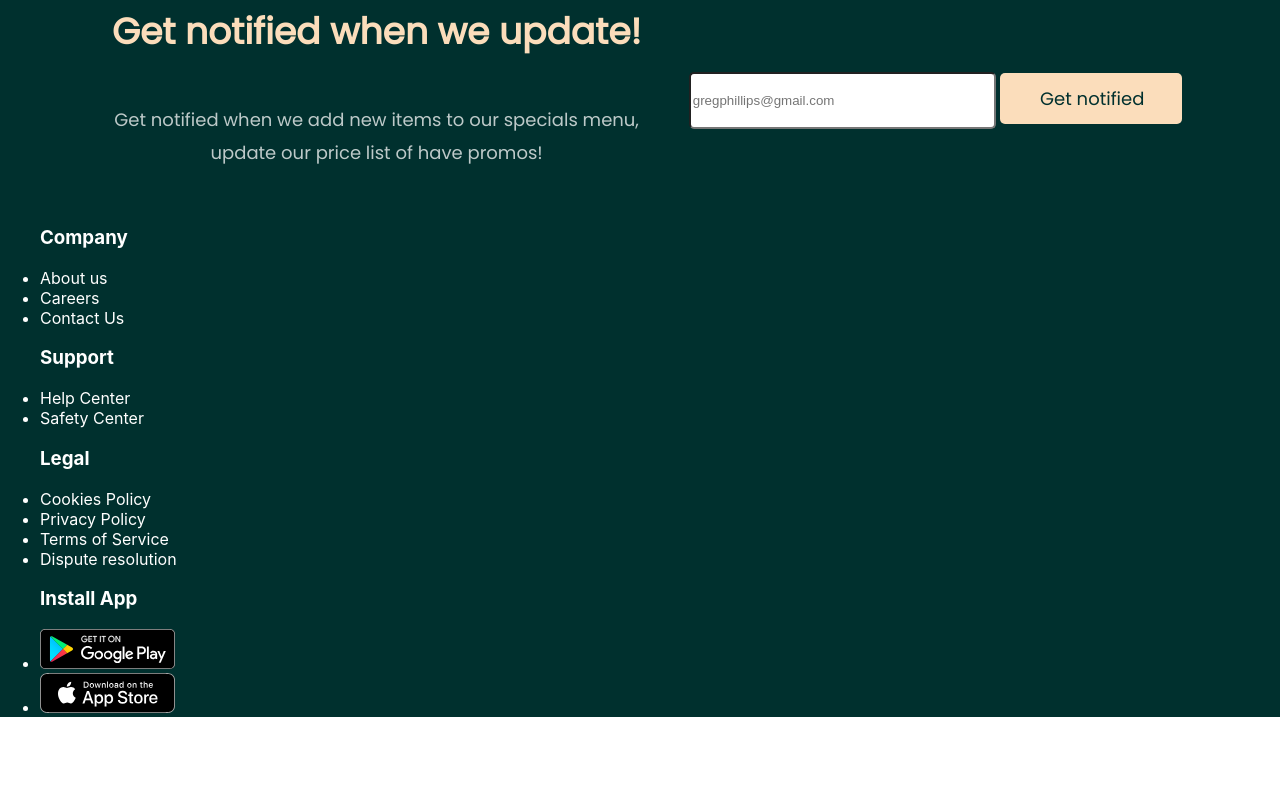
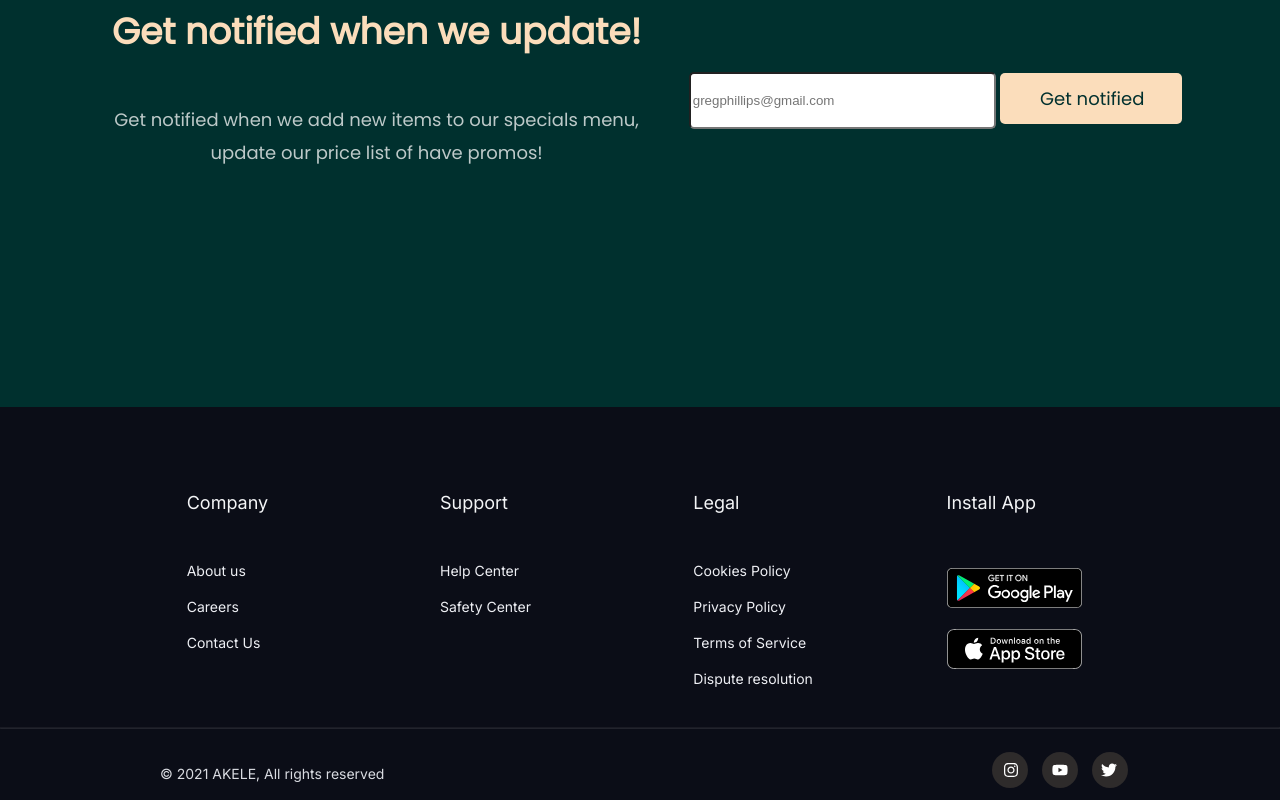
Before and after one commit to AkeleA/forfoodies, a React (Create React App) app: page / in a window 1280 px wide. Shown: the part 1978-2778 px from the top of the page. Before the commit the page ends 2711 px from the top, so only its background shows below. Built offline with nearby package versions, Linux system fonts and the light colour scheme.

Commit message:
second update

```diff
--- a/public/index.html
+++ b/public/index.html
@@ -16,7 +16,11 @@
       href="https://fonts.googleapis.com/css2?family=Poppins&display=swap"
       rel="stylesheet"
     />
-    <link rel="manifest" href="%PUBLIC_URL%/manifest.json" />
+    <link rel="preconnect" href="https://fonts.googleapis.com" />
+    <link
+      href="https://fonts.googleapis.com/css2?family=Inter&display=swap"
+      rel="stylesheet"
+    />
     <title>Lilie's food place</title>
   </head>
   <body>
--- a/src/Components/Footer/Footer.jsx
+++ b/src/Components/Footer/Footer.jsx
@@ -3,11 +3,11 @@ import "./Footer.scss";
 import android from "../../Assets/images/playStore.svg";
 import apple from "../../Assets/images/appleStore.svg";
 import { FaTwitter, FaYoutube, FaInstagram } from "react-icons/fa";
-import twitter from "../../Assets/images/twitter.svg";
 
 const Footer = () => {
   return (
-    <div>
+    <div className="footer">
+      <div className="recesses">
         <div className="foot1">
           <ul>
             <h3>Company</h3>
@@ -44,6 +44,22 @@ const Footer = () => {
           </ul>
         </div>
       </div>
+      <hr />
+      <div className="footer-bottom">
+        <p>&#169; 2021 AKELE, All rights reserved</p>
+      </div>
+      <div className="internet">
+        <div className="i-insta">
+          <FaInstagram className="insta" />
+        </div>
+        <div className="i-youtube">
+          <FaYoutube className="youtube" />
+        </div>
+        <div className="i-tweet">
+          <FaTwitter className="tweet" />
+        </div>
+      </div>
+    </div>
   );
 };
 
--- a/src/Components/Footer/Footer.scss
+++ b/src/Components/Footer/Footer.scss
@@ -0,0 +1,232 @@
+.footer {
+  position: absolute;
+  width: 100%;
+  height: 393px;
+  /* Default / Black */
+  background: #0b0d17;
+}
+
+.recesses {
+  display: flex;
+  justify-content: space-between;
+  gap: 30px;
+}
+
+.foot1 {
+  position: absolute;
+  top: 64px;
+  left: 11.46vw;
+  right: 70.83vw;
+  bottom: 181px;
+
+  ul {
+    list-style-type: none;
+  }
+
+  h3 {
+    font-family: "Inter";
+    font-style: normal;
+    font-weight: 500;
+    padding-bottom: 24px;
+    font-size: 18px;
+    line-height: 28px;
+    /* identical to box height, or 156% */
+    font-feature-settings: "salt" on, "liga" off;
+    /* Text / Gray 100 */
+    color: #f4f5f7;
+  }
+
+  li {
+    padding-bottom: 12px;
+    font-family: "Inter";
+    font-style: normal;
+    font-weight: 400;
+    font-size: 14px;
+    line-height: 24px;
+    /* identical to box height, or 171% */
+    font-feature-settings: "salt" on, "liga" off;
+    /* Text / Gray 200 */
+    color: #eeeff4;
+  }
+}
+
+.foot2 {
+  position: absolute;
+  top: 64px;
+  left: 31.25vw;
+  right: 51.04vw;
+  bottom: 217px;
+
+  ul {
+    list-style-type: none;
+
+    h3 {
+      font-family: "Inter";
+      font-style: normal;
+      font-weight: 500;
+      font-size: 18px;
+      line-height: 28px;
+      /* identical to box height, or 156% */
+      font-feature-settings: "salt" on, "liga" off;
+      /* Text / Gray 100 */
+      color: #f4f5f7;
+      padding-bottom: 24px;
+    }
+
+    li {
+      font-family: "Inter";
+      font-style: normal;
+      font-weight: 400;
+      font-size: 14px;
+      line-height: 24px;
+      /* identical to box height, or 171% */
+      font-feature-settings: "salt" on, "liga" off;
+      /* Text / Gray 200 */
+      color: #eeeff4;
+      padding-bottom: 12px;
+    }
+  }
+}
+
+.foot3 {
+  position: absolute;
+  top: 64px;
+  left: 51.04vw;
+  right: 31.25vw;
+  bottom: 145px;
+
+  ul {
+    list-style-type: none;
+
+    h3 {
+      font-family: "Inter";
+      font-style: normal;
+      font-weight: 500;
+      font-size: 18px;
+      line-height: 28px;
+      /* identical to box height, or 156% */
+      font-feature-settings: "salt" on, "liga" off;
+      /* Text / Gray 100 */
+      color: #f4f5f7;
+      padding-bottom: 24px;
+    }
+
+    li {
+      font-family: "Inter";
+      font-style: normal;
+      font-weight: 400;
+      font-size: 14px;
+      line-height: 24px;
+      /* identical to box height, or 171% */
+      font-feature-settings: "salt" on, "liga" off;
+      /* Text / Gray 200 */
+      color: #eeeff4;
+      padding-bottom: 12px;
+    }
+  }
+}
+
+.foot4 {
+  position: absolute;
+  top: 64px;
+  left: 70.83vw;
+  right: 17.92vw;
+  bottom: 166.04px;
+
+  ul {
+    list-style-type: none;
+
+    h3 {
+      font-family: "Inter";
+      font-style: normal;
+      font-weight: 500;
+      font-size: 18px;
+      line-height: 28px;
+      /* identical to box height, or 156% */
+      font-feature-settings: "salt" on, "liga" off;
+      /* Text / Gray 100 */
+      color: #f4f5f7;
+      padding-bottom: 32.4px;
+    }
+
+    li {
+      padding-bottom: 17.04px;
+    }
+  }
+}
+
+hr {
+  position: absolute;
+  left: 0;
+  top: 312px;
+  bottom: 80px;
+  right: 0;
+  opacity: 0.1;
+  color: #ffffff;
+}
+
+.footer-bottom {
+  position: absolute;
+  left: 12.5vw;
+  right: 50vw;
+  top: 341px;
+  font-family: "Inter";
+  font-style: normal;
+  font-weight: 400;
+  font-size: 14px;
+  line-height: 24px;
+  /* identical to box height, or 171% */
+  font-feature-settings: "salt" on, "liga" off;
+  /* Text / Gray 300 */
+  color: #d9dbe1;
+}
+
+.internet > div {
+  width: 32px;
+  height: 32px;
+  background-color: rgb(46, 43, 43);
+  border-radius: 100%;
+  padding: 2px;
+}
+
+.i-insta {
+  position: absolute;
+  left: 77.5vw;
+  top: 345px;
+  right: 20.28vw;
+  bottom: 24px;
+}
+
+.insta {
+  position: absolute;
+  left: 30%;
+  top: 27%;
+}
+
+.i-youtube {
+  position: absolute;
+  left: 81.39vw;
+  top: 345px;
+  right: 16.39vw;
+  bottom: 24px;
+}
+
+.youtube {
+  position: absolute;
+  left: 27%;
+  top: 27%;
+}
+
+.i-tweet {
+  position: absolute;
+  left: 85.28vw;
+  top: 345px;
+  right: 12.5vw;
+  bottom: 24px;
+}
+
+.tweet {
+  position: absolute;
+  left: 27%;
+  top: 27%;
+}
--- a/src/Components/Navbar/Navbar.jsx
+++ b/src/Components/Navbar/Navbar.jsx
@@ -17,7 +17,7 @@ const Navbar = () => {
           <ul>
             <li>Home</li>
             <li>Login</li>
-            <button />
+            <button className="signButton">Sign Up</button>
           </ul>
         </div>
       </nav>
--- a/src/Components/Navbar/Navbar.scss
+++ b/src/Components/Navbar/Navbar.scss
@@ -46,7 +46,7 @@ nav {
       text-decoration: none;
     }
 
-    .signUp {
+    .signButton {
       font-size: 17px;
       font-weight: 600;
       background-color: $buttonprimcolor;
--- a/src/Pages/Home/Home.scss
+++ b/src/Pages/Home/Home.scss
@@ -148,6 +148,7 @@
   padding-right: 7.64vw;
   padding-left: 8.75vw;
   padding-top: 200px;
+  padding-bottom: 200px;
   text-align: center;
   display: flex;
   justify-content: space-between;
```
Lines whose indentation alone changed are shown as unchanged.
